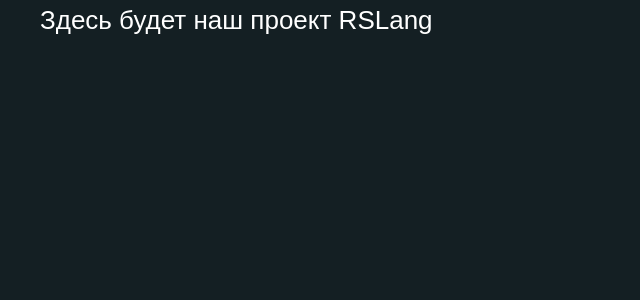
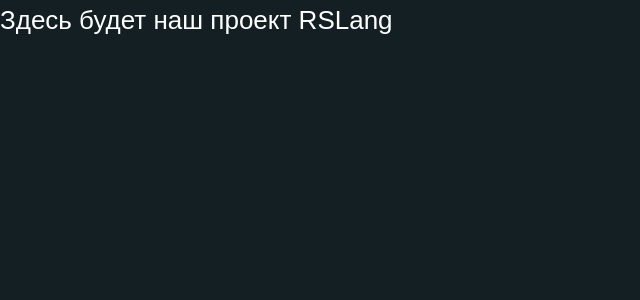
Before and after one commit to PesukarhuTG/rslang, a React (Create React App) app: page / in a window 1280 px wide. Shown: the top 300 px of the page, without its empty margins (0-640 px from the left). Built offline with nearby package versions, Linux system fonts and the light colour scheme.

Commit message:
add: style for container div

```diff
--- a/src/styles/index.css
+++ b/src/styles/index.css
@@ -29,7 +29,10 @@
 }
 
 body {
-  padding: 0 40px;
+  width: 100%;
+  height: 100vh;
+  display: flex;
+  flex-direction: column;
   font-family: "OpenSans", sans-serif;
   font-size: 26px;
   color: var(--primary-light);
@@ -45,4 +48,13 @@
 a {
   color: var(--primary-light);
   text-decoration: none;
+  cursor: pointer;
 }
+
+.container {
+  max-width: 1440px;
+  width: 100%;
+  margin: 0 auto;
+  padding-left: 40px;
+  padding-right: 40px;
+}
```
